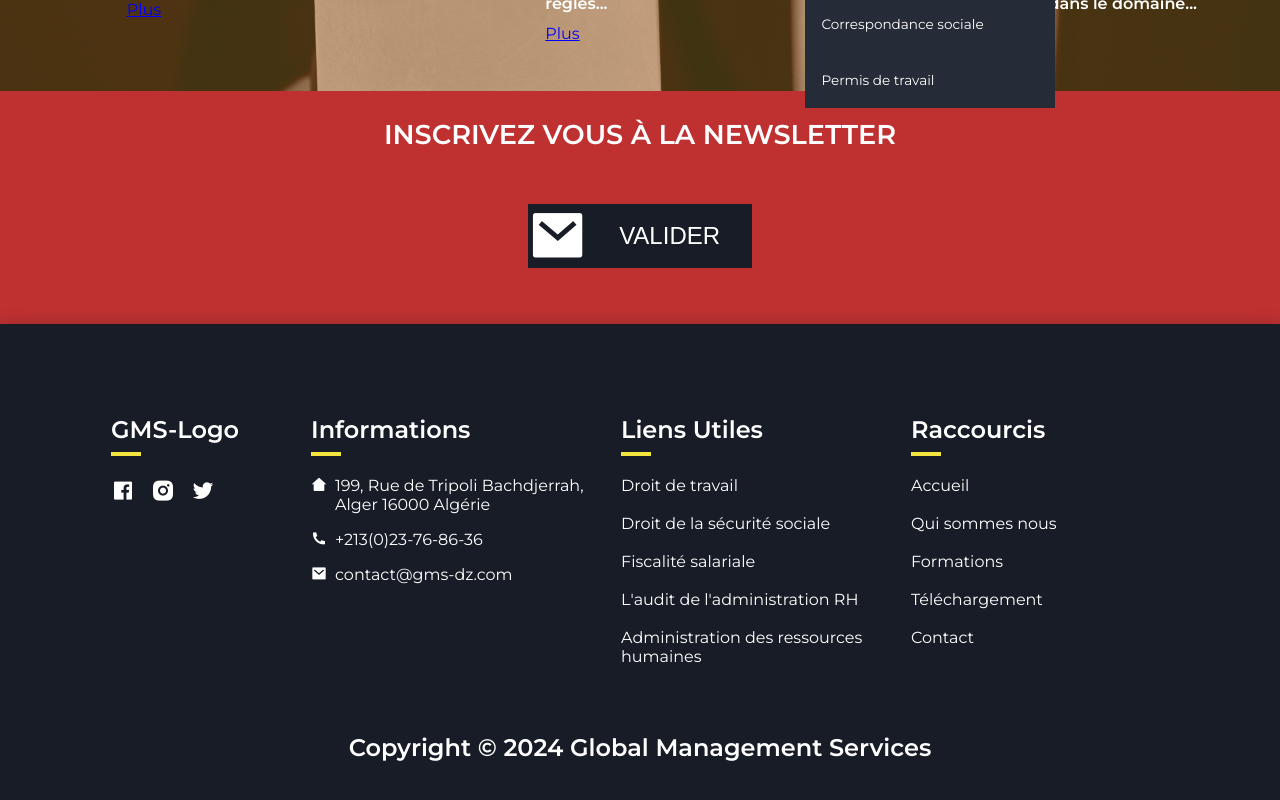
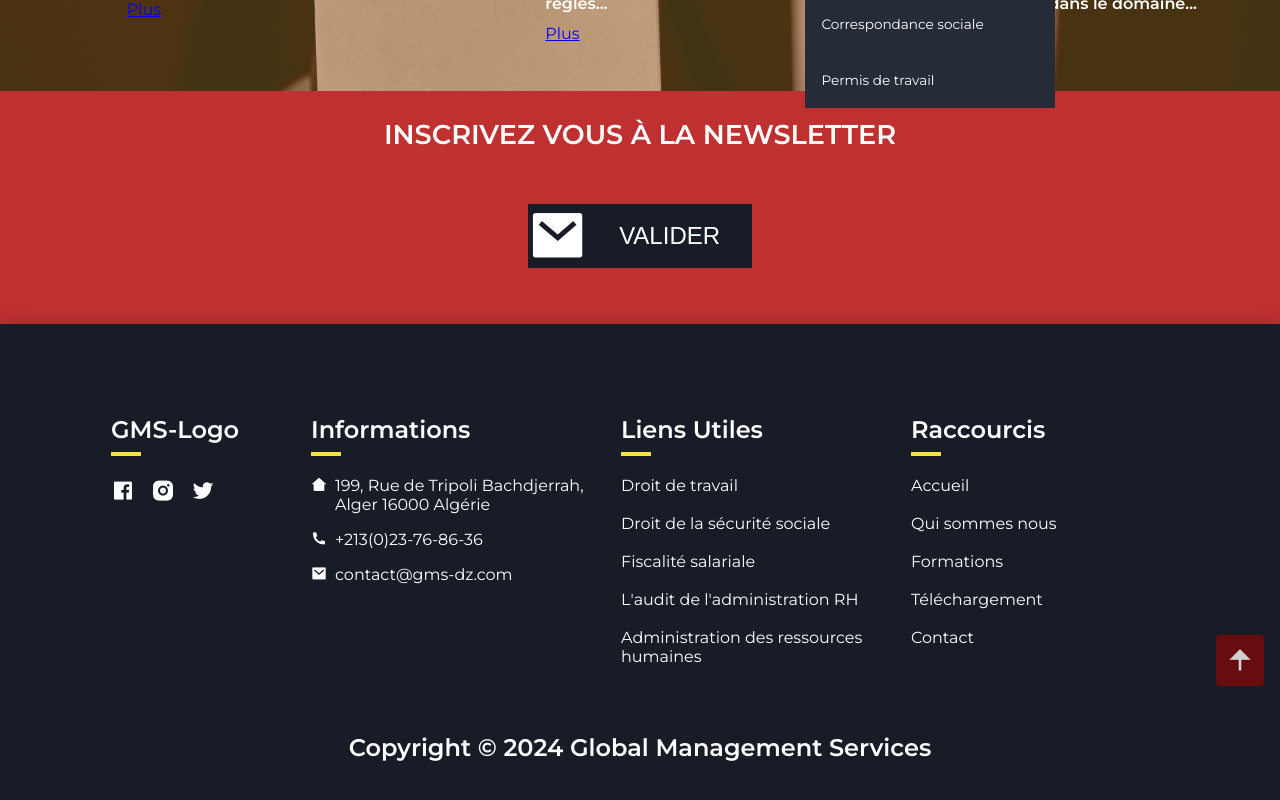
Before and after one commit to Hocine737718/multi_serivce, a Vue app: page / in a window 1280 px wide. Shown: the part 354-1154 px from the top of the page. Built offline with nearby package versions, Linux system fonts and the light colour scheme.

Commit message:
Scroll Up Commit

```diff
--- a/package.json
+++ b/package.json
@@ -9,6 +9,7 @@
   },
   "dependencies": {
     "core-js": "^3.8.3",
+    "jquery": "^3.7.1",
     "vue": "^3.2.13",
     "vue-router": "^4.0.3"
   },
--- a/src/App.vue
+++ b/src/App.vue
@@ -1,13 +1,15 @@
 <template>
-  <NavbarCmp/>
+  <Navbar/>
   <router-view/>
-  <FooterCmp/>
+  <Footer/>
+  <ScrollUp/>
 </template>
 
 <script>
-import NavbarCmp from '@/components/Navbar/NavbarCmp.vue';
-import FooterCmp from '@/components/Footer/FooterCmp.vue';
+import Navbar from '@/components/Navbar/NavbarCmp.vue';
+import Footer from '@/components/Footer/FooterCmp.vue';
+import ScrollUp from '@/components/ScrollUpCmp.vue';
 export default {
-  components:{NavbarCmp,FooterCmp}
+  components:{Navbar,Footer,ScrollUp}
 }
 </script>
--- /dev/null
+++ b/src/assets/css/ScrollUp/scrollup.css
@@ -0,0 +1,23 @@
+.scrollup{
+    position: fixed;
+    background-color: var(--first-color);
+    right: 1rem;
+    bottom: -30%;
+    display: inline-flex;
+    padding: .5rem;
+    border-radius: .25rem;
+    z-index: var(--z-tooltip);
+    opacity: .8;
+    transition: .4s;
+}
+.scrollup_icon{
+    font-size: 2rem;
+    color: #FFF;
+}
+.scrollup:hover{
+    background-color: var(--first-color-light);
+    opacity: 1;
+}
+.show-scroll{
+    bottom: 3rem;
+}
--- /dev/null
+++ b/src/components/ScrollUpCmp.vue
@@ -0,0 +1,20 @@
+<template>
+    <a href="#" class="scrollup" id="scrollup">
+        <i class="ri-arrow-up-fill scrollup_icon"></i>
+    </a>
+</template>
+
+<script>
+import $ from 'jquery';
+export default {
+    name:"ScrollUpCmp",
+    mounted(){
+        function scrollUp(){
+            const scrollUp = $('#scrollup');
+            if(this.scrollY >= 100) scrollUp.addClass('show-scroll');
+            else scrollUp.removeClass('show-scroll');
+        }
+        $(window).scroll(scrollUp);
+    }
+}
+</script>
--- a/src/main.js
+++ b/src/main.js
@@ -11,5 +11,6 @@ import './assets/css/Home/home.css'
 import './assets/css/Home/media_home.css'
 import './assets/css/Home/Services/services.css'
 import './assets/css/Home/Services/media_services.css'
+import './assets/css/ScrollUp/scrollup.css'
 
 createApp(App).use(router).mount('#app')
```
Also changed, not shown: 1 other file (tests, documents, lock files or other folders).
